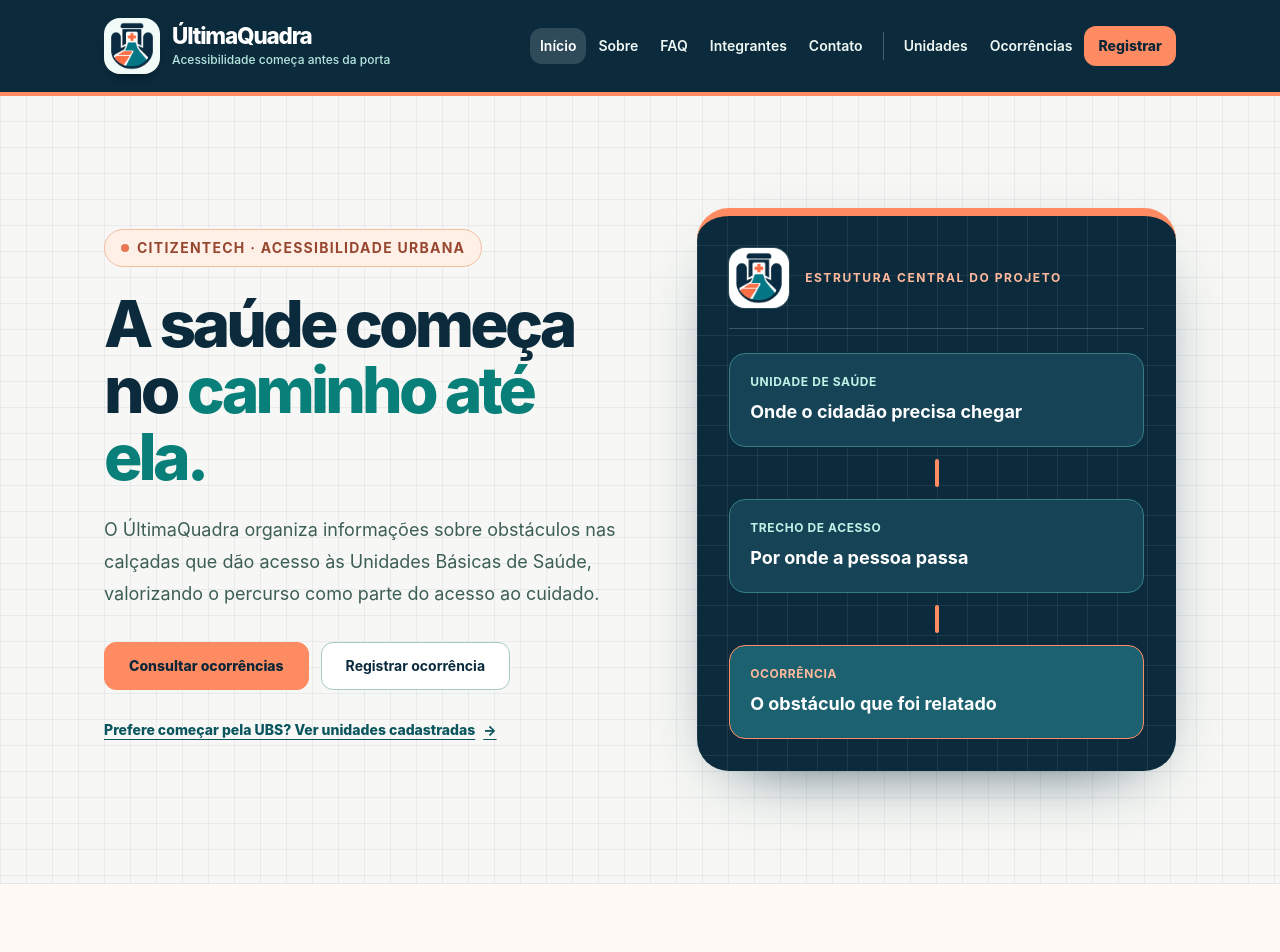
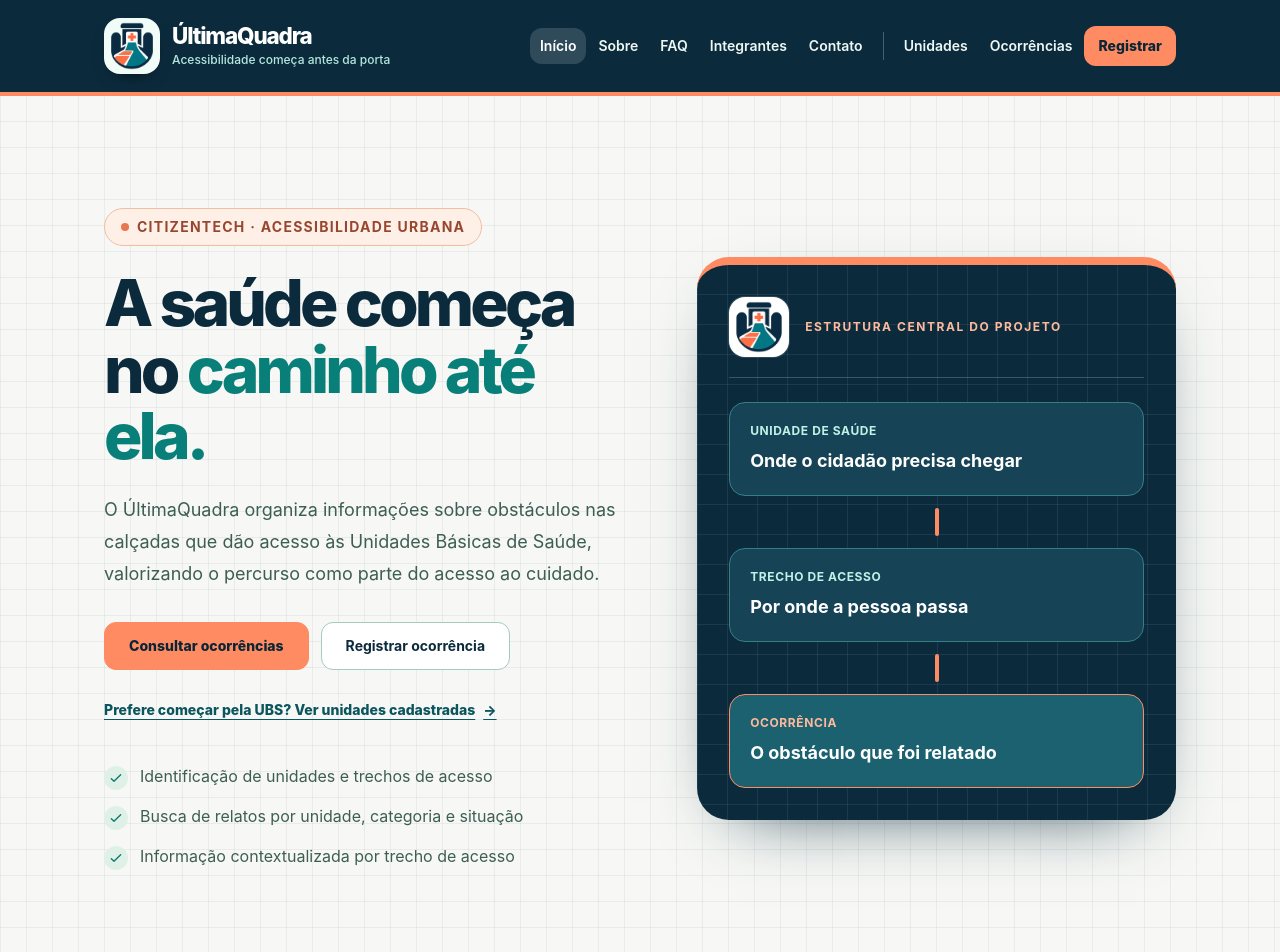
Before and after one commit to nicolaspk/ultimaquadra-front-gs2-2026, a React (Vite) app in the folder my-app/: page / in a window 1280 px wide. Shown: the top 952 px of the page. Built offline with nearby package versions, Linux system fonts and the light colour scheme.

Commit message:
feat: finaliza destaques informativos da Home

```diff
--- a/my-app/src/routes/Home/index.tsx
+++ b/my-app/src/routes/Home/index.tsx
@@ -17,6 +17,12 @@ const etapas = [
     titulo: 'Contribua com um relato',
     descricao: 'Informe uma barreira observada para ajudar a tornar o problema mais visível.',
   },
+] as const;
+
+const destaques = [
+  'Identificação de unidades e trechos de acesso',
+  'Busca de relatos por unidade, categoria e situação',
+  'Informação contextualizada por trecho de acesso',
 ] as const;
 
 export default function Home() {
@@ -54,6 +60,19 @@ export default function Home() {
               Prefere começar pela UBS? Ver unidades cadastradas
               <span aria-hidden="true">→</span>
             </Link>
+
+            <ul className="mt-8 space-y-3">
+              {destaques.map((destaque) => (
+                <li key={destaque} className="flex items-start gap-3 text-sm leading-7 text-[#3d5e55] sm:text-base">
+                  <span className="mt-1 inline-flex size-6 shrink-0 items-center justify-center rounded-full bg-[#dff1e7] text-[#0c7771]">
+                    <svg viewBox="0 0 24 24" fill="none" stroke="currentColor" strokeWidth="2" className="size-4" strokeLinecap="round" strokeLinejoin="round">
+                      <path d="m5 13 4 4L19 7" />
+                    </svg>
+                  </span>
+                  {destaque}
+                </li>
+              ))}
+            </ul>
           </div>
 
           <aside aria-label="Relação entre unidade de saúde, trecho e ocorrência" className="padrao-calcada relative min-w-0 overflow-hidden rounded-[2rem] border-t-8 border-[#ff8b63] bg-[#0b2b3d] p-5 text-white shadow-[0_24px_70px_-40px_#0b2b3d] sm:p-8">
```
